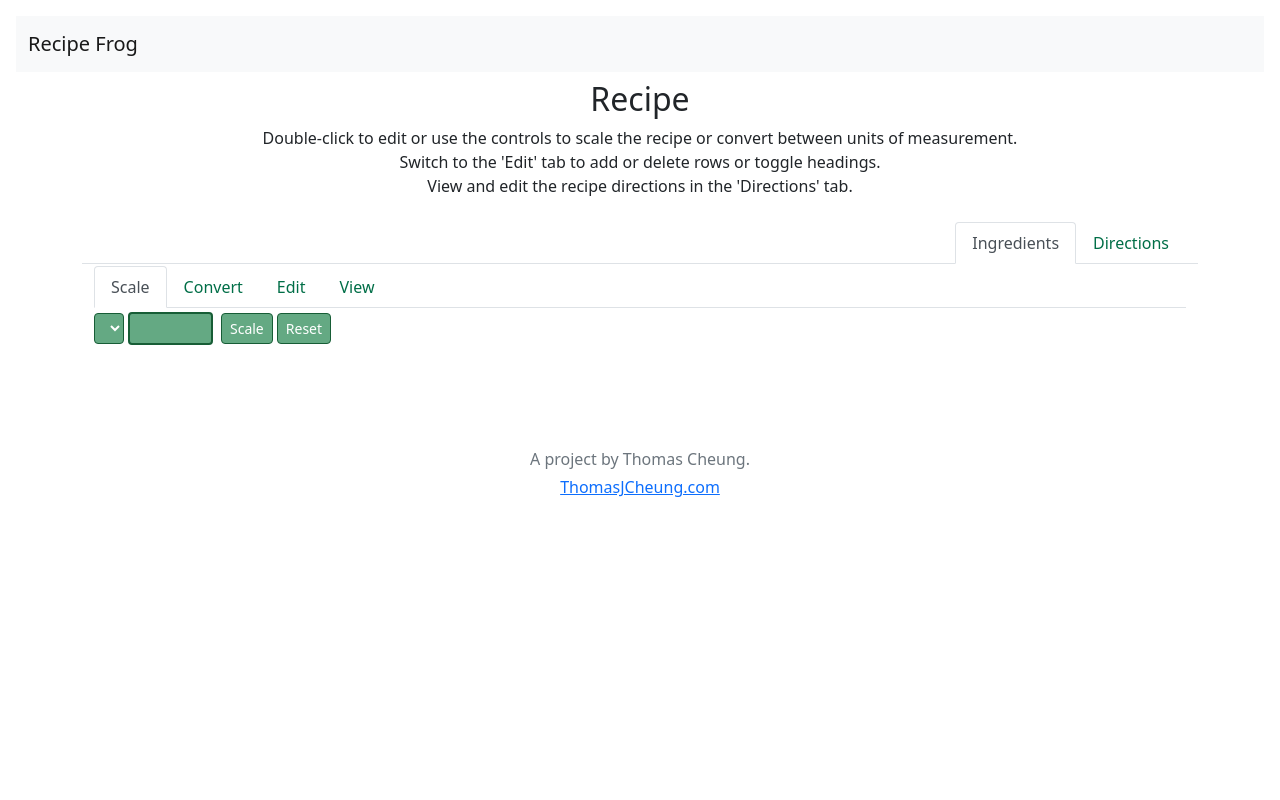
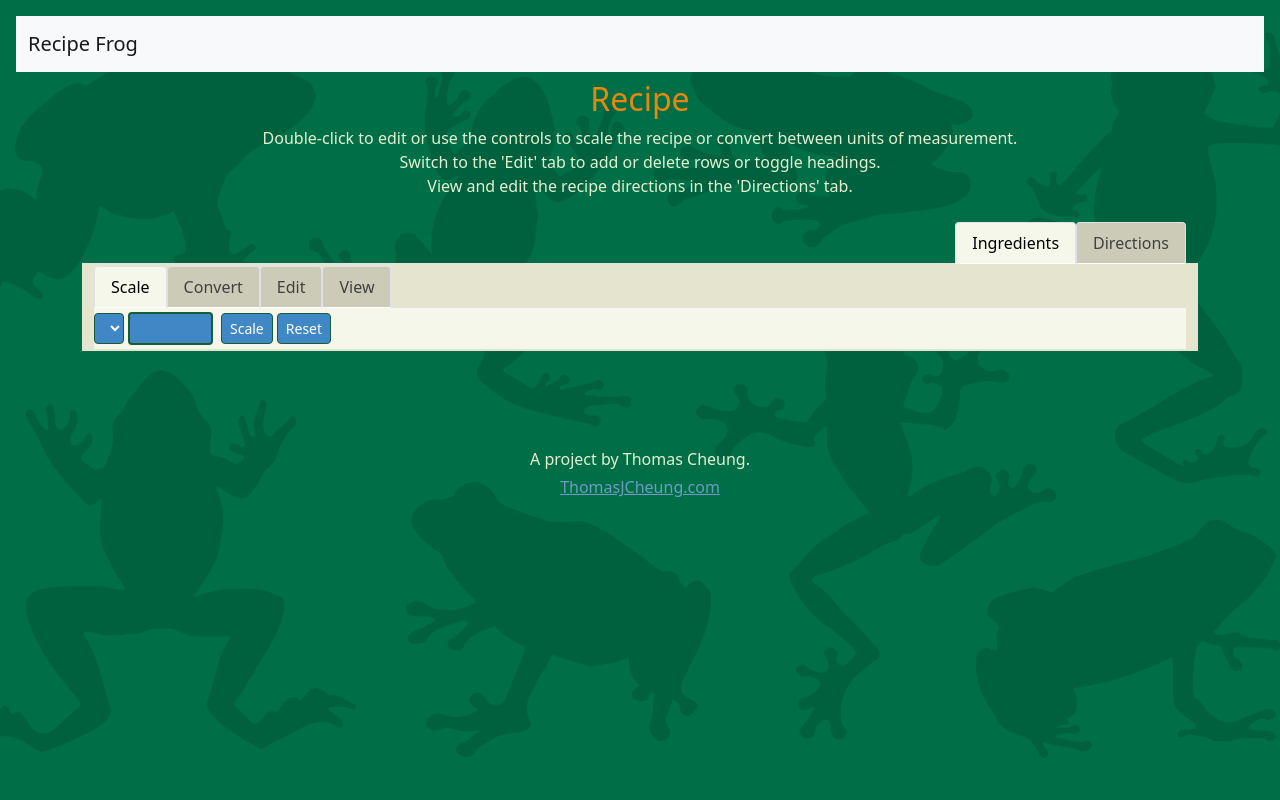
Before and after one commit to tomonymous/RecipeConverter, a Django app: template converter/templates/search.html in a window 1280 px wide. Run offline with Django 4.2, Linux system fonts and the light colour scheme; the template is opened without the code that fills it, so the values that code supplies are empty; some libraries are stand-ins or nearby versions.

Commit message:
Big cosmetic update.

```diff
--- a/converter/templates/search.html
+++ b/converter/templates/search.html
@@ -44,7 +44,7 @@
 
     <div class="container">
       <div class="py-2 text-center">
-        <h2>Recipe</h2>
+        <h2 style="color: #E7880D">Recipe</h2>
         <p class="fw-light">
             Double-click to edit or use the controls to scale the recipe or convert between units of measurement. <br>
             Switch to the 'Edit' tab to add or delete rows or toggle headings. <br>
@@ -60,7 +60,7 @@
                 <button class="nav-link" id="directions-tab" data-bs-toggle="tab" data-bs-target="#directions-content" type="button" role="tab" aria-controls="directions-content" aria-selected="false">Directions</button>
             </li>
         </ul>
-        <div class="tab-content">
+        <div class="tab-content"  style="background-color: #e5e4cf; ">
             <div class="tab-pane active" id="ingredients-content" role="tabpanel" aria-labelledby="ingredients-tab" tabindex="0" style="padding: 2px 0px">
                 <div>
                     <ul class="nav nav-tabs " id="controlsTab" role="tablist">
@@ -77,14 +77,14 @@
                             <button class="nav-link" id="view-tab" data-bs-toggle="tab" data-bs-target="#view-content" type="button" role="tab" aria-controls="view" aria-selected="false">View</button>
                         </li>
                     </ul>
-                    <div class="tab-content">
+                    <div class="tab-content" style="background-color: #F6F7EB;">
                         <div class="tab-pane active" id="scale-content" role="tabpanel" aria-labelledby="scale-tab" tabindex="0" style="padding: 4px 0px">
                             <div class="row row-cols-auto align-items-center g-1">
                                 <div class="col">
-                                    <select class="form-select-sm" aria-label="Ingredient select" name="ingredients" id="ingredients" style="border-style: solid; border-radius: 4px; color:white; border-color: #175d36; background-color: #64a983"></select>
+                                    <select class="form-select-sm" aria-label="Ingredient select" name="ingredients" id="ingredients" style="border-style: solid; border-radius: 4px; color:white; border-color: #175d36; background-color: #3F88C5"></select>
                                 </div>
                                 <div class="col">
-                                    <input class="form-control-sm" name="scale" id="scale" size="3" style="border-style: solid; border-radius: 4px; color:white; border-color: #175d36; background-color: #64a983; text-align: right"></input>
+                                    <input class="form-control-sm" name="scale" id="scale" size="3" style="border-style: solid; border-radius: 4px; color:white; border-color: #175d36; background-color: #3F88C5; text-align: right"></input>
                                 </div>
                                 <div class="col">
                                     <div class="row align-items-center">
@@ -92,54 +92,54 @@
                                     </div>
                                 </div>
                                 <div class="col">
-                                    <Button class="btn btn-primary btn-sm" onclick="onScaleQuantities()" style="border-style: solid; border-radius: 4px; color:white; border-color: #175d36; background-color: #64a983"> Scale </Button>
+                                    <Button class="btn btn-primary btn-sm" onclick="onScaleQuantities()" style="border-style: solid; border-radius: 4px; color:white; border-color: #175d36; background-color: #3F88C5"> Scale </Button>
                                 </div>
                                 <div class="col">
-                                    <Button class="btn btn-primary btn-sm" onclick="onResetQuantities()" style="border-style: solid; border-radius: 4px; color:white; border-color: #175d36; background-color: #64a983"> Reset </Button>
+                                    <Button class="btn btn-primary btn-sm" onclick="onResetQuantities()" style="border-style: solid; border-radius: 4px; color:white; border-color: #175d36; background-color: #3F88C5"> Reset </Button>
                                 </div>
                             </div>
                         </div>
                         <div class="tab-pane" id="convert-content" role="tabpanel" aria-labelledby="convert-tab" tabindex="0" style="padding: 5px 0px">
                             <div class="row row-cols-auto g-1">
                                 <div class="col">
-                                    <select class="form-select-sm" name="convertFrom" id="convertFrom" style="border-style: solid; border-radius: 4px; color:white; border-color: #175d36; background-color: #64a983"></select>
+                                    <select class="form-select-sm" name="convertFrom" id="convertFrom" style="border-style: solid; border-radius: 4px; color:white; border-color: #175d36; background-color: #3F88C5"></select>
                                 </div>
                                 <div class="col">
-                                    <select class="form-select-sm" name="convertTo" id="convertTo" style="border-style: solid; border-radius: 4px; color:white; border-color: #175d36; background-color: #64a983"></select>
+                                    <select class="form-select-sm" name="convertTo" id="convertTo" style="border-style: solid; border-radius: 4px; color:white; border-color: #175d36; background-color: #3F88C5"></select>
                                 </div>
                                 <div class="col">
-                                    <Button class="btn btn-primary btn-sm"  onclick="onConvert()" style="border-style: solid; border-radius: 4px; color:white; border-color: #175d36; background-color: #64a983"> Convert All</Button>
+                                    <Button class="btn btn-primary btn-sm"  onclick="onConvert()" style="border-style: solid; border-radius: 4px; color:white; border-color: #175d36; background-color: #3F88C5"> Convert All</Button>
                                 </div>
                                 <div class="col">
-                                    <Button class="btn btn-primary btn-sm"  onclick="onConvertSelectedRows()" id="convertSelectedButton" style="border-style: solid; border-radius: 4px; color:white; border-color: #175d36; background-color: #64a983"> Convert Selected</Button>
+                                    <Button class="btn btn-primary btn-sm"  onclick="onConvertSelectedRows()" id="convertSelectedButton" style="border-style: solid; border-radius: 4px; color:white; border-color: #3F88C5; background-color: #3F88C5"> Convert Selected</Button>
                                 </div>
                             </div>
                         </div>
                         <div class="tab-pane" id="edit-content" role="tabpanel" aria-labelledby="edit-tab" tabindex="0" style="padding: 5px 0px">
                             <div class="row row-cols-auto g-1">
                                 <div class="col">
-                                    <button type="button" class="btn btn-primary btn-sm" onclick="onAddRow()" data-bs-toggle="modal" data-bs-target="#addRowModal" style="border-style: solid; border-radius: 4px; color:white; border-color: #175d36; background-color: #64a983">
+                                    <button type="button" class="btn btn-primary btn-sm" onclick="onAddRow()" data-bs-toggle="modal" data-bs-target="#addRowModal" style="border-style: solid; border-radius: 4px; color:white; border-color: #175d36; background-color: #3F88C5">
                                         Add Row
                                     </button>
                                 </div>
                                 <div class="col">
-                                    <Button class="btn btn-primary btn-sm" onclick="onDeleteRows()" id="deleteButton" style="border-style: solid; border-radius: 4px; color:white; border-color: #175d36; background-color: #64a983"> Delete </Button>
+                                    <Button class="btn btn-primary btn-sm" onclick="onDeleteRows()" id="deleteButton" style="border-style: solid; border-radius: 4px; color:white; border-color: #175d36; background-color: #3F88C5"> Delete </Button>
                                 </div>
                                 <div class="col">
-                                    <Button class="btn btn-primary btn-sm" onclick="onToggleHeading()" id="headingButton" style="border-style: solid; border-radius: 4px; color:white; border-color: #175d36; background-color: #64a983"> Heading On|Off </Button>
+                                    <Button class="btn btn-primary btn-sm" onclick="onToggleHeading()" id="headingButton" style="border-style: solid; border-radius: 4px; color:white; border-color: #175d36; background-color: #3F88C5"> Heading On|Off </Button>
                                 </div>
                             </div>
                         </div>
                         <div class="tab-pane" id="view-content" role="tabpanel" aria-labelledby="view-tab" tabindex="0" style="padding: 5px 0px">
                             <div class="row row-cols-auto g-1">
                                 <div class="col">
-                                    <Button class="btn btn-primary btn-sm" onclick="onSizeToFit()" id="sizeToFitButton" style="border-style: solid; border-radius: 4px; color:white; border-color: #175d36; background-color: #64a983"> Size to Fit </Button>
+                                    <Button class="btn btn-primary btn-sm" onclick="onSizeToFit()" id="sizeToFitButton" style="border-style: solid; border-radius: 4px; color:white; border-color: #175d36; background-color: #3F88C5"> Size to Fit </Button>
                                 </div>
                                 <div class="col">
-                                    <Button class="btn btn-primary btn-sm" onclick="onAutoSize()" id="autoSizeButton" style="border-style: solid; border-radius: 4px; color:white; border-color: #175d36; background-color: #64a983"> Auto-Size </Button>
+                                    <Button class="btn btn-primary btn-sm" onclick="onAutoSize()" id="autoSizeButton" style="border-style: solid; border-radius: 4px; color:white; border-color: #175d36; background-color: #3F88C5"> Auto-Size </Button>
                                 </div>
                                 <div class="col">
-                                    <Button class="btn btn-primary btn-sm" onclick="onSelectAllOrNone()" id="selectAllOrNoneButton" style="border-style: solid; border-radius: 4px; color:white; border-color: #175d36; background-color: #64a983"> Select All | None </Button>
+                                    <Button class="btn btn-primary btn-sm" onclick="onSelectAllOrNone()" id="selectAllOrNoneButton" style="border-style: solid; border-radius: 4px; color:white; border-color: #175d36; background-color: #3F88C5"> Select All | None </Button>
                                 </div>
                             </div>
                         </div>
--- a/static/css/styles.css
+++ b/static/css/styles.css
@@ -1,5 +1,5 @@
 .subheadings {
-  background-color: #9fcdd9 !important;
+  background-color: #e7b26e !important;
 }
 
 #directions {
@@ -9,7 +9,7 @@
 }
 
 .nav-link {
-    color:#006e47;
+    color:#404040;
 }
 
 .nav-link:focus, .nav-link:hover {
@@ -20,3 +20,86 @@
   --ag-grid-size: 4px !important;
   --ag-header-height: 45px !important;
 }
+
+body {
+  background: url('/static/background.png') no-repeat center center fixed;
+  -webkit-background-size: cover;
+  -moz-background-size: cover;
+  background-size: cover;
+  -o-background-size: cover;
+}
+
+body {
+    margin: 0;
+    font-family: var(--bs-body-font-family);
+    font-size: var(--bs-body-font-size);
+    font-weight: var(--bs-body-font-weight);
+    line-height: var(--bs-body-line-height);
+    color: #E4F0D0;
+    text-align: var(--bs-body-text-align);
+    background-color: var(--bs-body-bg);
+    -webkit-text-size-adjust: 100%;
+    -webkit-tap-highlight-color: transparent;
+}
+
+.btn-outline {
+    color: #e7880d;
+    border-color: #e7880d;
+    border: 2px solid #e7880d;
+    font-weight: 500;
+}
+
+.btn:hover, .btn:focus, .btn:active, .btn.active, .open>.dropdown-toggle.btn {
+    color: #fff;
+    background-color: #e7880d;
+    border-color: #e7880d; /*set the color you want here*/
+}
+
+input + label {
+  color: black;
+}
+
+label {
+    display: inline-block;
+    color: black;
+}
+
+.text-muted {
+    --bs-text-opacity: 1;
+    color: #E4F0D0!important;
+}
+
+a {
+    color: #6c9cc4;
+    text-decoration: underline;
+}
+
+.ag-header-cell-resize {
+    position: absolute;
+    z-index: 2;
+    height: 100%;
+    width: 12px!important;
+    top: 0;
+    cursor: ew-resize;
+}
+
+.nav-tabs .nav-item.show .nav-link, .nav-tabs .nav-link.active{
+    color: black;
+    background-color: #F6F7EB;
+    border-color: #dee2e6 #dee2e6 #fff;
+}
+.nav-tabs .nav-link {
+    margin-bottom: -1px;
+    background: #cccbb8;
+    border: 1px solid transparent;
+    border-top-left-radius: .25rem;
+    border-top-right-radius: .25rem;
+    border-color: #dee2e6 #dee2e6 #fff;
+}
+
+#directions {
+    word-wrap: break-word;
+    color: black;
+    overflow-wrap: break-word;
+    white-space: normal;
+}
```
Also changed, not shown: converter/templates/index.html (+4 -4 lines), static/background.png (added).
